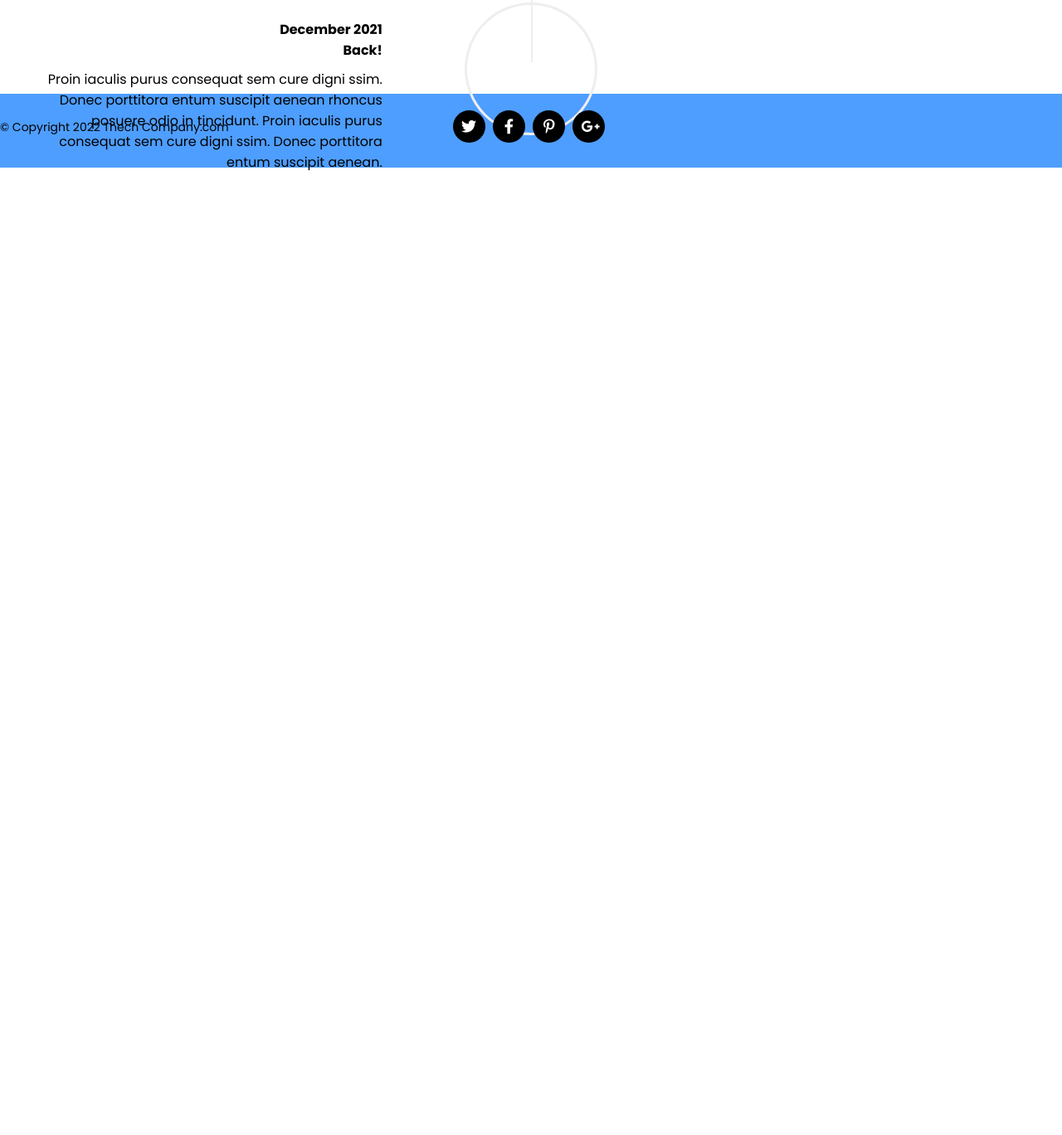
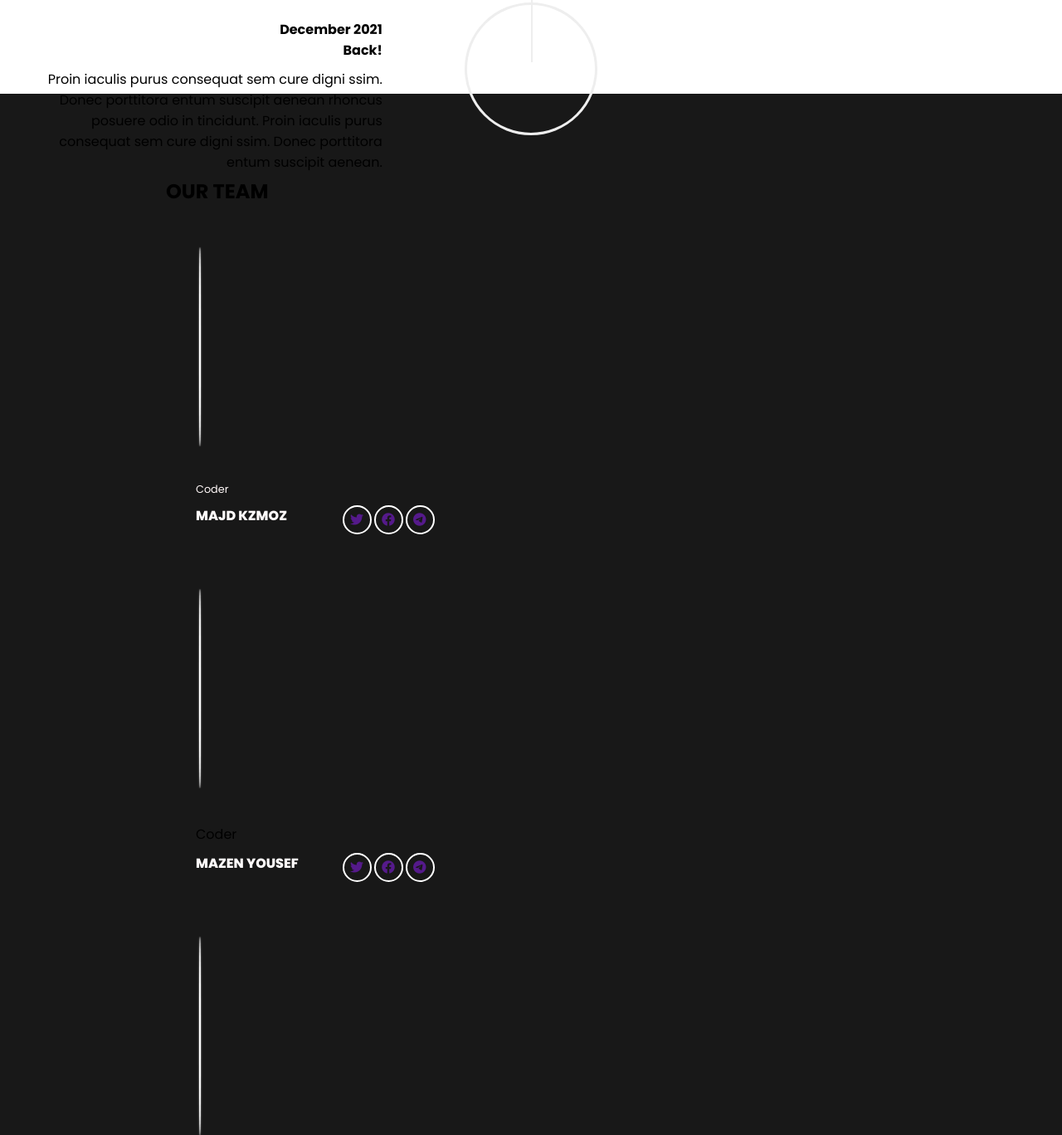
Before and after one commit to majdkz97/majdkz97.github.io, a plain HTML site: page index.html in a window 1280 px wide. Shown: the part 1432-2800 px from the top of the page at 83% size. Before the commit the page ends 1640 px from the top, so only its background shows below. Drawn offline with Linux system fonts and the light colour scheme.

Commit message:
our team section

```diff
--- a/index.html
+++ b/index.html
@@ -87,6 +87,92 @@
     <!---End About Us Section--->
 
 
+    <!--Start Our Team Section-->
+    <section class="our_team" id="our_team">
+        <h2 class="title">OUR TEAM</h2>
+        <div class="content">
+            <div class="content">
+                <div class="team-member">
+                    <div class="member-image">
+                        <img src="" alt="">
+                    </div>
+                    <div class="member-info">
+                        <p class="member-specialization">Coder</p>
+                        <strong class="member-name">
+                            <span>Majd Kzmoz</span>
+                            <div class="social">
+                                <a href=""><i class="fab fa-twitter"></i></a>
+                                <a href=""><i class="fab fa-facebook"></i></a>
+                                <a href=""><i class="fab fa-telegram"></i></a>
+                            </div>
+                        </strong>
+                    </div>
+                </div>
+            </div>
+            <div class="content">
+                <div class="team-member">
+                    <div class="member-image">
+                        <img src="" alt="">
+                    </div>
+                    <div class="member-info">
+                        <p class="">Coder</p>
+                        <strong class="member-name">
+                            <span>Mazen Yousef</span>
+                            <div class="social">
+                                <a href=""><i class="fab fa-twitter"></i></a>
+                                <a href=""><i class="fab fa-facebook"></i></a>
+                                <a href=""><i class="fab fa-telegram"></i></a>
+                            </div>
+                        </strong>
+                    </div>
+                </div>
+            </div>
+
+            <div class="content">
+                <div class="team-member">
+                    <div class="member-image">
+                        <img src="" alt="">
+                    </div>
+                    <div class="member-info">
+                        <p class="member-specialization">Coder</p>
+                        <strong class="member-name">
+                            <span>Mohamad Nour Ali</span>
+                            <div class="social">
+                                <a href=""><i class="fab fa-twitter"></i></a>
+                                <a href=""><i class="fab fa-facebook"></i></a>
+                                <a href=""><i class="fab fa-telegram"></i></a>
+                            </div>
+                        </strong>
+                    </div>
+                </div>
+            </div>
+
+            <div class="content">
+                <div class="team-member">
+                    <div class="member-image">
+                        <img src="" alt="">
+                    </div>
+                    <div class="member-info">
+                        <p class="member-specialization">Coder</p>
+                        <strong class="member-name">
+                            <span>Yazan ALali</span>
+                            <div class="social">
+                                <a href=""><i class="fab fa-twitter"></i></a>
+                                <a href=""><i class="fab fa-facebook"></i></a>
+                                <a href=""><i class="fab fa-telegram"></i></a>
+                            </div>
+                        </strong>
+                    </div>
+                </div>
+            </div>
+        </div>
+    </section>
+
+
+
+
+
+
     <footer>
         <div class="container">
             <div>
--- a/style.css
+++ b/style.css
@@ -199,6 +199,83 @@ section {
 
 /*---End About Us Section---*/
 
+
+
+/*---Start Our Team Section---*/
+.our_team {
+    background-color: rgb(24, 24, 24);
+ }
+
+.our_team .content {
+    margin-top: 30px;
+}
+
+.team-member {
+    min-height: 20em;
+    width: 20em;
+    overflow: hidden;
+    margin: 20px;
+}
+
+.member-image img:hover {
+    transform: scale(1.1);
+}
+
+.team-member:hover .member-image {
+    opacity: 0.9;
+}
+
+.member-image img {
+    width: 100%;
+    background-color: #fff;
+    border: 1px solid #fff;
+    min-height: 15em;
+    width: 15em;
+    overflow: hidden;
+    border-radius: 50%;
+    margin: 20px;
+    transition: 0.7s ease;
+    box-shadow: 0 0 2px 0 rgb(255, 255, 255);
+}
+
+.member-info {
+    padding: 1em;
+}
+
+.member-specialization {
+    font-size: 0.8em;
+    color: rgb(255, 248, 248);
+}
+
+.member-name {
+    display: flex;
+    color: rgb(255, 251, 251);
+    justify-content: space-between;
+    text-transform: uppercase;
+    font-weight: 800;
+    margin-top: 10px;
+}
+
+.social i {
+    border-radius: 50%;
+    padding: 7px;
+    width:35px;
+    height: 35px;
+    border: 2px solid rgb(255, 255, 255)
+}
+
+.social i:hover {
+    color: #601cfc;
+}
+/*---End Our Team Section---*/
+
+
+
+
+
+
+
+
 footer {
     background-color: #4e9eff;
     padding: 20px 0 30px;
```
